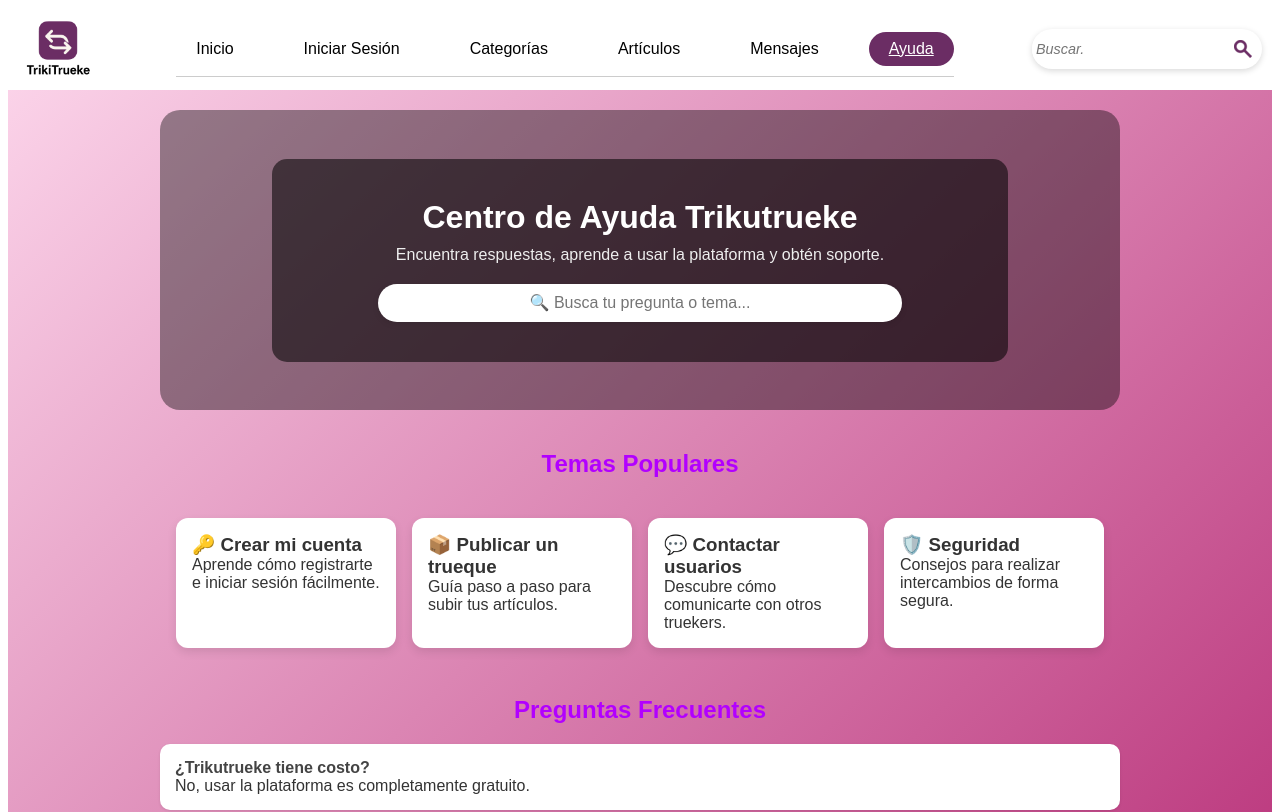
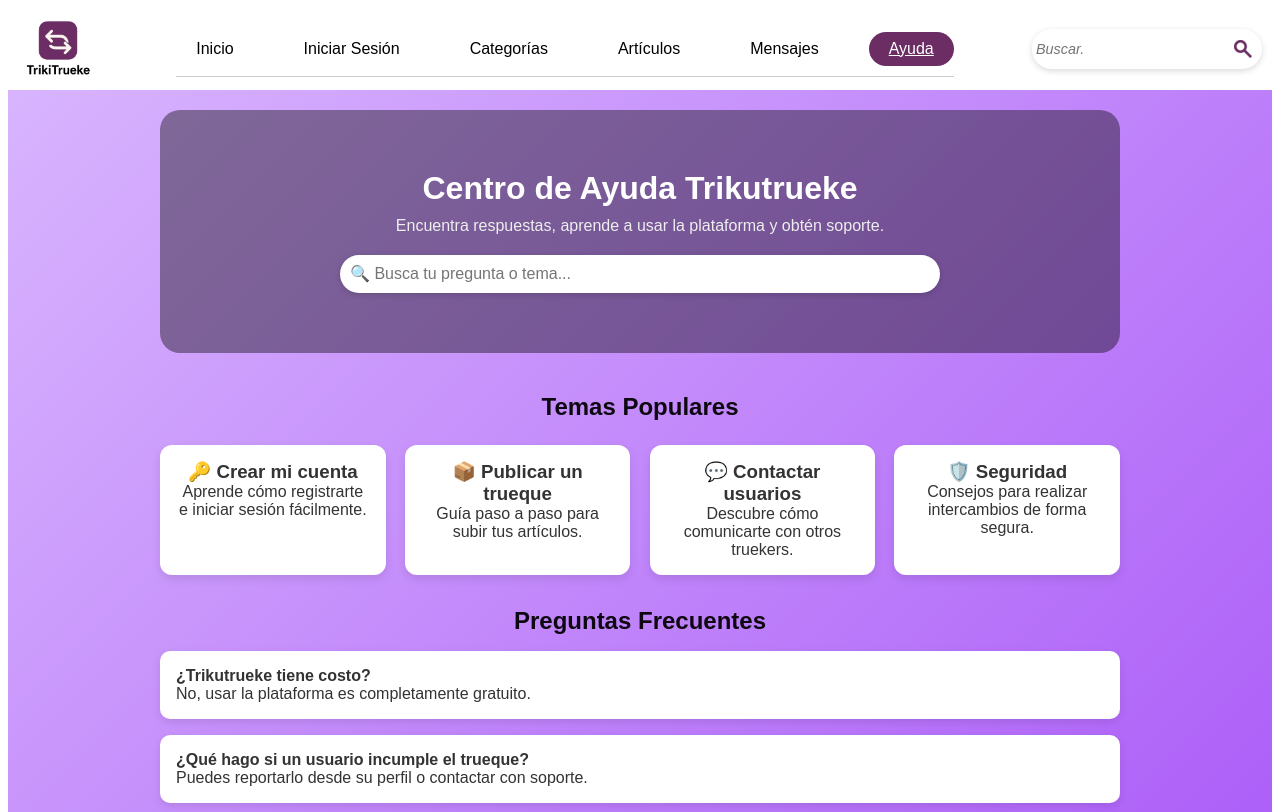
Before and after one commit to Paant0/TrikiTrueke, an Angular app: page /ayuda in a window 1280 px wide. Shown: the top 812 px of the page. Built offline with nearby package versions, Linux system fonts and the light colour scheme.

Commit message:
cambie fondo agregue informacion en las opciones

```diff
--- a/src/app/ayuda/ayuda.component.css
+++ b/src/app/ayuda/ayuda.component.css
@@ -1,216 +1,18 @@
+/* Reset general */
 * {
   box-sizing: border-box;
   margin: 0;
   padding: 0;
 }
 
-.ayuda-banner {
-  background-size: cover;
-  background-position: center;
-  height: 300px;
-  display: flex;
-  align-items: center;
-  justify-content: center;
-  color: white;
-  position: relative;
+/* Fondo general sin color */
+.bodyimg {
+  background: none;
+  font-family: 'Poppins', sans-serif;
+  color: #333;
 }
 
-.banner-overlay {
-  background: rgba(0, 0, 0, 0.55);
-  padding: 40px;
-  border-radius: 15px;
-  text-align: center;
-  width: 80%;
-}
-
-.banner-overlay h1 {
-  font-size: 2rem;
-  margin-bottom: 10px;
-}
-
-.banner-overlay p {
-  font-size: 1rem;
-  margin-bottom: 20px;
-  color: #eee;
-}
-.search-box input {
-  width: 70%;
-  padding: 10px;
-  border-radius: 25px;
-  border: none;
-  outline: none;
-  text-align: center;
-  font-size: 1rem;
-}
-
-
-.contenedor-ayuda {
-  position: relative;
-  width: 100%;
-  height: 100vh;
-  overflow: hidden;
-}
-
-
-#fondoAyuda {
-  position: absolute;
-  top: 0;
-  left: 0;
-  width: 100%;
-  height: 100%;
-  object-fit: cover;
-  z-index: 0;
-  filter: brightness(0.6);
-}
-
-
-.contenedor-ayuda {
-  position: relative;
-  width: 100%;
-  height: 100vh;
-  overflow: hidden;
-}
-
-
-#fondoAyuda {
-  position: absolute;
-  top: 0;
-  left: 0;
-  width: 100%;
-  height: 100%;
-  object-fit: cover;
-  z-index: 0;
-  filter: brightness(0.6);
-}
-
-
-.contenido-ayuda {
-  position: relative;
-  z-index: 1;
-  color: white;
-  text-align: center;
-  padding: 4rem;
-}
-
-
-
-
-.temas-populares h2,
-.faq h2,
-.contacto h2 {
-  color: #9300f5;
-  margin-bottom: 20px;
-  text-align: center;
-}
-
-.temas-grid {
-  display: grid;
-  grid-template-columns: repeat(auto-fit, minmax(200px, 1fr));
-  gap: 20px;
-}
-
-.tema-card {
-  background: white;
-  padding: 20px;
-  border-radius: 12px;
-  box-shadow: 0 3px 7px rgba(0,0,0,0.1);
-  transition: transform 0.2s ease, box-shadow 0.2s ease;
-}
-
-.tema-card:hover {
-  transform: translateY(-5px);
-  box-shadow: 0 5px 12px rgba(0,0,0,0.2);
-}
-
-
-.faq .pregunta {
-  margin-bottom: 15px;
-  background: #fff;
-  padding: 15px;
-  border-radius: 10px;
-  box-shadow: 0 1px 3px rgba(0,0,0,0.1);
-}
-
-.faq .pregunta h4 {
-  color: #444;
-}
-
-.contacto {
-  text-align: center;
-  margin-top: 30px;
-}
-
-.contacto ul {
-  list-style: none;
-  padding: 0;
-}
-
-.contacto li {
-  margin: 8px 0;
-  color: #333;
-}
-h2 {
-  color: #4B0082;
-  text-align: center;
-  margin-top: 1.5rem;
-  font-weight: 700;
-}
-.temas-grid {
-  display: grid;
-  grid-template-columns: repeat(auto-fit, minmax(250px, 1fr));
-  gap: 1.2rem;
-  padding: 1rem;
-}
-.tema-card {
-  background: #fff;
-  border-radius: 12px;
-  padding: 1rem;
-  box-shadow: 0 4px 10px rgba(0, 0, 0, 0.1);
-  transition: transform 0.2s ease, box-shadow 0.2s ease;
-}
-.tema-card:hover {
-  transform: translateY(-5px);
-  box-shadow: 0 8px 15px rgba(0, 0, 0, 0.15);
-}
-.search-box {
-  display: flex;
-  justify-content: center;
-  margin-top: 1rem;
-}
-
-.search-box input {
-  width: 90%;
-  max-width: 600px;
-  padding: 0.8rem 1.2rem;
-  border-radius: 50px;
-  border: none;
-  outline: none;
-  box-shadow: 0 2px 6px rgba(0, 0, 0, 0.1);
-  font-size: 1rem;
-}
-.ayuda-wrapper {
-  max-width: 1000px;
-  margin: 0 auto;
-  padding: 0 20px;
-}
-
-.faq, .contacto, .temas-populares {
-  margin-bottom: 2rem;
-}
-
-.pregunta {
-  margin: 1rem 0;
-}
-/* Fondo general */
-.bodyimg {
-  background: linear-gradient(135deg, #fbd3e9 0%, #bb377d 100%);
-  background-attachment: fixed;
-  font-family: 'Poppins', sans-serif;
-  color: #333;
-  margin: 0;
-}
-
-/* Contenedor principal centrado */
+/* Contenedor principal */
 .ayuda-wrapper {
   max-width: 1000px;
   margin: 0 auto;
@@ -232,13 +34,27 @@ h2 {
   margin-bottom: 10px;
 }
 
+.banner-overlay p {
+  font-size: 1rem;
+  margin-bottom: 20px;
+  color: #eee;
+}
+
+/* Buscador */
+.search-box {
+  display: flex;
+  justify-content: center;
+  margin-top: 1rem;
+}
+
 .search-box input {
-  width: 80%;
+  width: 90%;
   max-width: 600px;
-  padding: 10px;
-  border-radius: 25px;
+  padding: 0.8rem 1.2rem;
+  border-radius: 50px;
   border: none;
   outline: none;
+  box-shadow: 0 2px 6px rgba(0, 0, 0, 0.1);
   font-size: 1rem;
 }
 
@@ -261,6 +77,8 @@ h2 {
   padding: 1rem;
   box-shadow: 0 4px 10px rgba(0, 0, 0, 0.1);
   transition: transform 0.2s, box-shadow 0.2s;
+  text-align: center;
+  cursor: pointer;
 }
 
 .tema-card:hover {
@@ -268,7 +86,7 @@ h2 {
   box-shadow: 0 6px 14px rgba(0, 0, 0, 0.2);
 }
 
-/* FAQ */
+/* Preguntas frecuentes */
 .faq h2 {
   text-align: center;
   color: #b200ff;
@@ -304,6 +122,216 @@ h2 {
   .search-box input {
     width: 100%;
   }
+
+  .ayuda-banner {
+    padding: 40px 10px;
+  }
+
+  .tema-card h3 {
+    font-size: 1rem;
+  }
+}
+.explicacion {
+  margin-top: 20px;
+  background: #f9f9ff;
+  border-left: 4px solid #b200ff;
+  border-radius: 10px;
+  padding: 20px;
+  box-shadow: 0 4px 10px rgba(0, 0, 0, 0.1);
+  text-align: center;
+  animation: fadeIn 0.4s ease;
+}
+
+.explicacion h3 {
+  color: #6b21a8;
+  margin-bottom: 10px;
+}
+
+.explicacion button {
+  margin-top: 10px;
+  background-color: #b200ff;
+  color: white;
+  border: none;
+  padding: 8px 16px;
+  border-radius: 8px;
+  cursor: pointer;
+  transition: background 0.3s ease;
+}
+
+.explicacion button:hover {
+  background-color: #7b00c4;
+}
+
+@keyframes fadeIn {
+  from { opacity: 0; transform: translateY(10px); }
+  to { opacity: 1; transform: translateY(0); }
+}
+/* 🌈 Fondo general morado suave */
+:host {
+  display: block;
+  min-height: 100vh;
+  background: linear-gradient(135deg, #d8b4fe 0%, #a855f7 100%);
+  font-family: 'Poppins', sans-serif;
+  color: #333;
+  padding: 0;
+  margin: 0;
+}
+
+/* 🟣 Contenedor principal centrado */
+.ayuda-wrapper {
+  max-width: 1000px;
+  margin: 0 auto;
+  padding: 20px;
+}
+
+/* 🪄 Banner */
+.ayuda-banner {
+  text-align: center;
+  padding: 60px 20px;
+  color: white;
+  background: rgba(0, 0, 0, 0.4);
+  border-radius: 20px;
+  margin-bottom: 40px;
+}
+
+.banner-overlay h1 {
+  font-size: 2rem;
+  margin-bottom: 10px;
+}
+
+.banner-overlay p {
+  font-size: 1rem;
+  color: #eee;
+  margin-bottom: 20px;
+}
+
+/* 🔍 Buscador */
+.search-box {
+  display: flex;
+  justify-content: center;
+}
+
+.search-box input {
+  width: 90%;
+  max-width: 600px;
+  padding: 10px;
+  border-radius: 25px;
+  border: none;
+  outline: none;
+  font-size: 1rem;
+  box-shadow: 0 2px 6px rgba(0, 0, 0, 0.15);
+}
+
+/* 📚 Temas populares */
+.temas-populares h2 {
+  text-align: center;
+  color: #0e0911;
+  margin-bottom: 1.5rem;
+}
+
+.temas-grid {
+  display: grid;
+  grid-template-columns: repeat(auto-fit, minmax(220px, 1fr));
+  gap: 1.2rem;
+}
+
+.tema-card {
+  background: white;
+  border-radius: 12px;
+  padding: 1rem;
+  box-shadow: 0 4px 10px rgba(0, 0, 0, 0.1);
+  transition: transform 0.2s, box-shadow 0.2s;
+  cursor: pointer;
+}
+
+.tema-card:hover {
+  transform: translateY(-4px);
+  box-shadow: 0 6px 14px rgba(0, 0, 0, 0.2);
+}
+
+/* 💬 Explicación dinámica */
+.explicacion {
+  background: white;
+  border-radius: 15px;
+  padding: 1.5rem;
+  margin-top: 1.5rem;
+  box-shadow: 0 4px 12px rgba(0, 0, 0, 0.15);
+  text-align: center;
+  animation: aparecer 0.3s ease-in-out;
+}
+
+.explicacion h3 {
+  color: #7e22ce;
+  margin-bottom: 0.8rem;
+}
+
+.explicacion p {
+  color: #444;
+  margin-bottom: 1rem;
+}
+
+.explicacion button {
+  background: #a855f7;
+  color: white;
+  border: none;
+  padding: 0.6rem 1.2rem;
+  border-radius: 8px;
+  cursor: pointer;
+  font-weight: 600;
+  transition: background 0.2s ease;
+}
+
+.explicacion button:hover {
+  background: #9333ea;
+}
+
+@keyframes aparecer {
+  from {
+    opacity: 0;
+    transform: translateY(10px);
+  }
+  to {
+    opacity: 1;
+    transform: translateY(0);
+  }
+}
+
+/* ❓ Preguntas frecuentes */
+.faq h2 {
+  text-align: center;
+  color: #0e0911;
+  margin-top: 2rem;
+}
+
+.pregunta {
+  background: white;
+  border-radius: 10px;
+  padding: 1rem;
+  margin: 1rem 0;
+  box-shadow: 0 3px 8px rgba(0, 0, 0, 0.1);
+}
+
+/* 📞 Contacto */
+.contacto {
+  text-align: center;
+  margin-top: 3rem;
+  color: #0e0911;
+}
+
+.contacto ul {
+  list-style: none;
+  padding: 0;
+}
+
+.contacto li {
+  margin: 0.5rem 0;
+}
+
+/* 📱 Responsive */
+@media (max-width: 768px) {
+  .search-box input {
+    width: 100%;
+  }
   .ayuda-banner {
     padding: 40px 10px;
   }
--- a/src/app/ayuda/ayuda.component.html
+++ b/src/app/ayuda/ayuda.component.html
@@ -1,4 +1,3 @@
-<body class="bodyimg">
 <div class="ayuda-wrapper">
   <!-- Banner -->
   <section class="ayuda-banner">
@@ -15,22 +14,32 @@
   <section class="temas-populares">
   <h2>Temas Populares</h2>
   <div class="temas-grid">
-        <div class="tema-card">
+    <div class="tema-card" (click)="mostrarExplicacion('cuenta')">
       <h3>🔑 Crear mi cuenta</h3>
       <p>Aprende cómo registrarte e iniciar sesión fácilmente.</p>
     </div>
-        <div class="tema-card">
+
+    <div class="tema-card" (click)="mostrarExplicacion('trueque')">
       <h3>📦 Publicar un trueque</h3>
       <p>Guía paso a paso para subir tus artículos.</p>
     </div>
-        <div class="tema-card">
+
+    <div class="tema-card" (click)="mostrarExplicacion('contacto')">
       <h3>💬 Contactar usuarios</h3>
       <p>Descubre cómo comunicarte con otros truekers.</p>
     </div>
-        <div class="tema-card">
+
+    <div class="tema-card" (click)="mostrarExplicacion('seguridad')">
       <h3>🛡️ Seguridad</h3>
       <p>Consejos para realizar intercambios de forma segura.</p>
     </div>
+  </div>
+
+  <!-- Explicación dinámica -->
+  <div class="explicacion" *ngIf="temaSeleccionado">
+    <h3>{{ tituloExplicacion }}</h3>
+    <p>{{ textoExplicacion }}</p>
+    <button (click)="cerrarExplicacion()">Cerrar</button>
   </div>
 </section>
 
@@ -57,9 +66,7 @@
     <p>Contáctanos directamente:</p>
     <ul>
       <li>📧 soporte&#64;trikutrueke.com</li>
-
       <li>💬 Chat en vivo (Lunes a Viernes, 9:00 – 18:00)</li>
     </ul>
   </section>
 </div>
-</body>
--- a/src/app/ayuda/ayuda.component.ts
+++ b/src/app/ayuda/ayuda.component.ts
@@ -1,8 +1,45 @@
 import { Component } from '@angular/core';
+import { CommonModule } from '@angular/common';
 
 @Component({
   selector: 'app-ayuda',
+   standalone: true,
+  imports: [CommonModule],
   templateUrl: './ayuda.component.html',
   styleUrls: ['./ayuda.component.css']
 })
-export class AyudaComponent {}
+export class AyudaComponent {
+  temaSeleccionado: string | null = null;
+  tituloExplicacion = '';
+  textoExplicacion = '';
+
+  mostrarExplicacion(tema: string) {
+    this.temaSeleccionado = tema;
+
+    switch (tema) {
+      case 'cuenta':
+        this.tituloExplicacion = 'Cómo crear tu cuenta';
+        this.textoExplicacion = 'Para crear una cuenta, haz clic en “Registrarse” en la página principal, completa tus datos personales y confirma tu correo electrónico.';
+        break;
+
+      case 'trueque':
+        this.tituloExplicacion = 'Cómo publicar un trueque';
+        this.textoExplicacion = 'Ve a tu perfil, selecciona “Publicar artículo”, sube las imágenes, escribe una descripción y guarda los cambios.';
+        break;
+
+      case 'contacto':
+        this.tituloExplicacion = 'Cómo contactar a otros usuarios';
+        this.textoExplicacion = 'Puedes enviar mensajes directos desde el perfil del usuario o responder a una solicitud de trueque.';
+        break;
+
+      case 'seguridad':
+        this.tituloExplicacion = 'Consejos de seguridad';
+        this.textoExplicacion = 'Evita compartir información personal y realiza los intercambios en lugares seguros. Reporta cualquier comportamiento sospechoso.';
+        break;
+    }
+  }
+
+  cerrarExplicacion() {
+    this.temaSeleccionado = null;
+  }
+}
```
Lines whose indentation alone changed are shown as unchanged.
